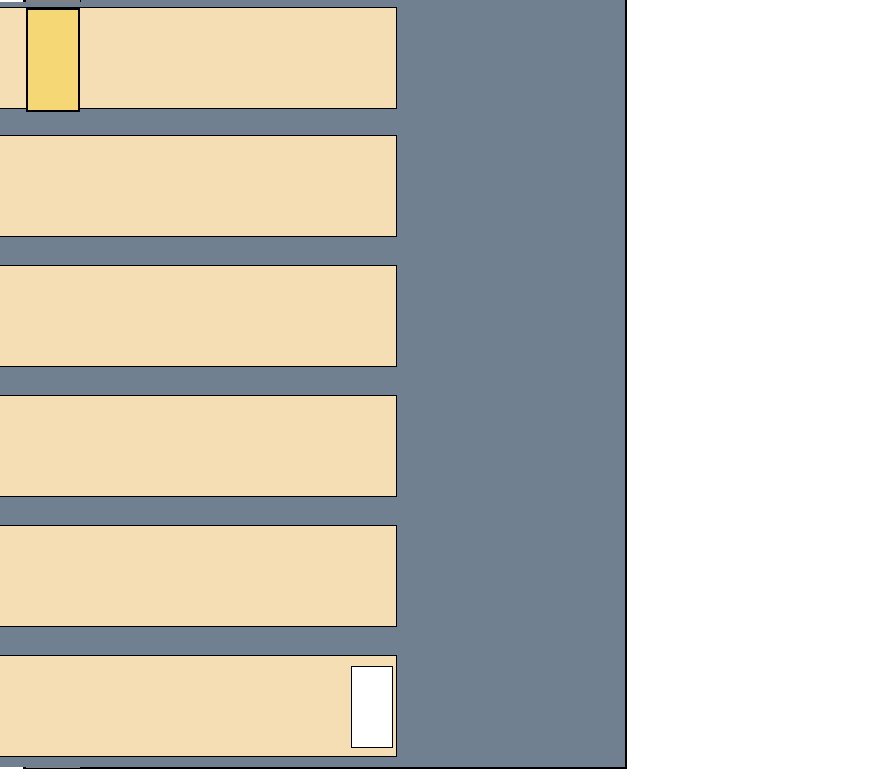
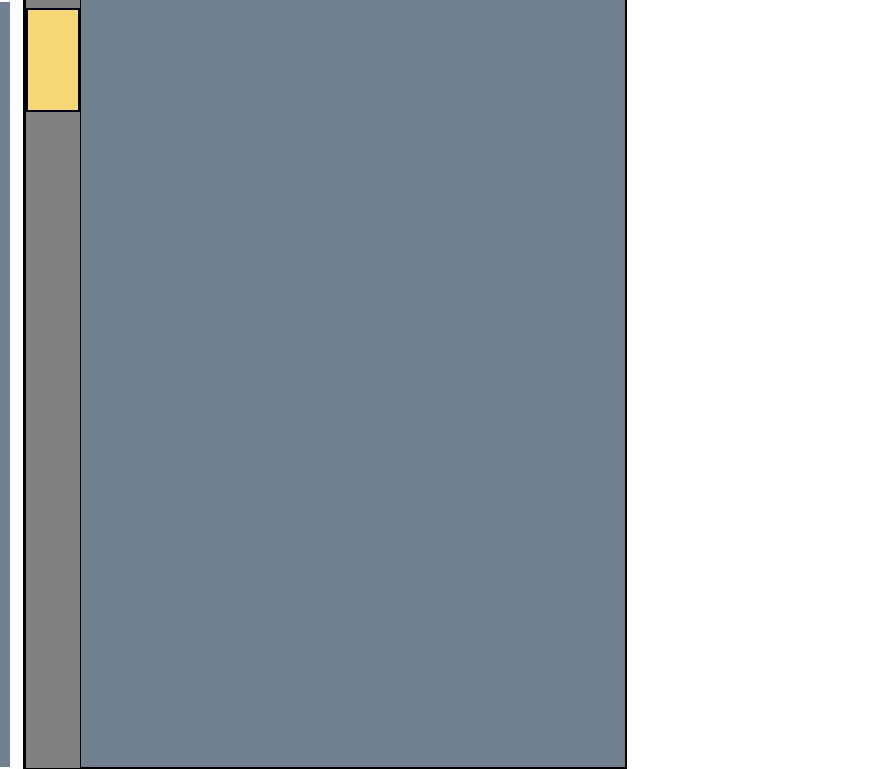
Before and after one commit to Bloodykilla/elevatorjs, a plain HTML site: page index.html in a window 1280 px wide. Shown: the part 117-886 px from the top of the page, without its empty margins (0-886 px from the left). Drawn offline with Linux system fonts and the light colour scheme.

Commit message:
Update style.css

```diff
--- a/style.css
+++ b/style.css
@@ -36,7 +36,7 @@ background:#000;
   float:right;
   width:520px;
   height:765px;
-  right:860px;
+  right:1270px;
   position: absolute;
   margin-top: 5px;
   background:slategray;
```
